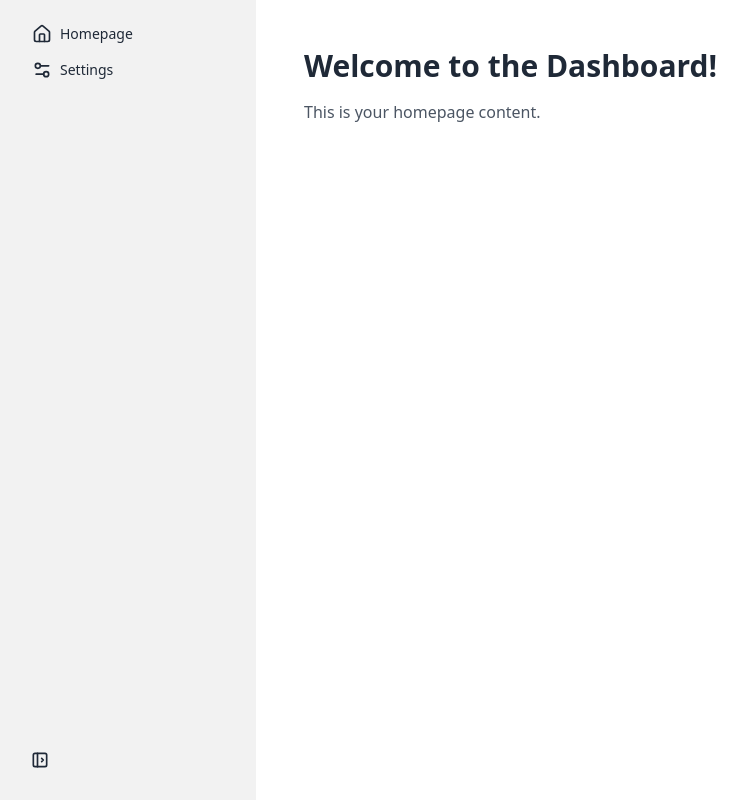
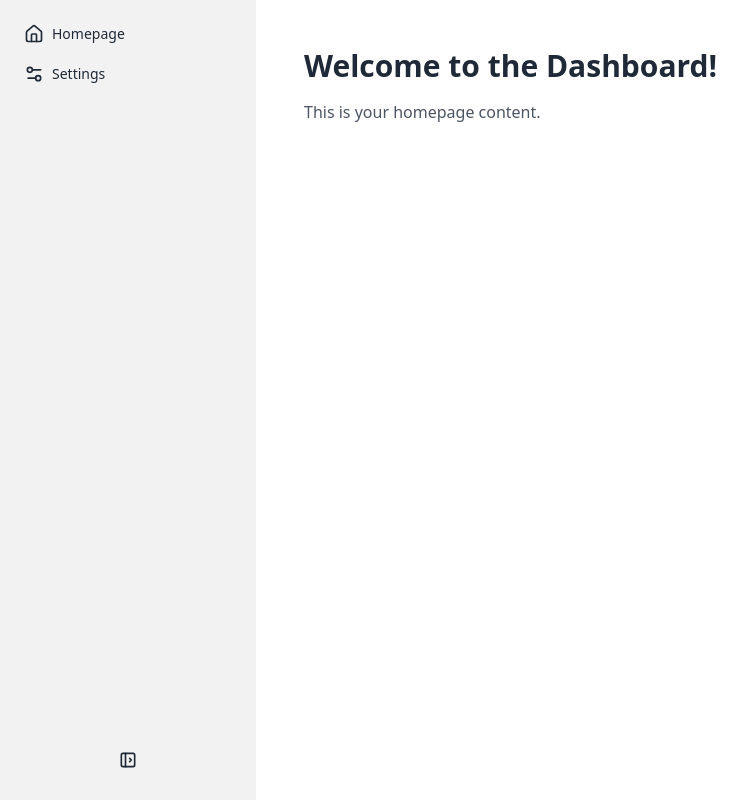
Before and after one commit to WWH16/tumor-classification-web-ver, a Django app: page /app in a window 1280 px wide. Shown: the whole page, without its empty margins (0-754 px from the left). Run offline with Django 5.2, Linux system fonts and the light colour scheme; some libraries are stand-ins or nearby versions.

Commit message:
updated sidebar for base

```diff
--- a/mainapp/templates/dashboard_base.html
+++ b/mainapp/templates/dashboard_base.html
@@ -8,13 +8,35 @@
   <!-- Tailwind + DaisyUI CDN -->
   <link href="https://cdn.jsdelivr.net/npm/daisyui@4.12.10/dist/full.min.css" rel="stylesheet" type="text/css" />
   <script src="https://cdn.tailwindcss.com"></script>
+  <style>
+    /* Smooth transition for width and text */
+    .sidebar {
+      transition: width 0.3s ease;
+      overflow: hidden;
+    }
+    .sidebar ul li a {
+      transition: all 0.3s ease;
+    }
+    /* Center icons when collapsed */
+    .sidebar.collapsed ul li a {
+      justify-content: center;
+    }
+    .sidebar.collapsed ul li a .sidebar-text {
+      display: none;
+    }
+    /* Ensure drawer toggle button stays at bottom */
+    .drawer-side .toggle-container {
+      margin-top: auto;
+      padding: 1rem;
+    }
+  </style>
 
   {% block extra_head %}{% endblock %}
 </head>
 <body class="min-h-screen bg-base-100">
 
   <!-- Drawer Layout -->
-    <div class="drawer lg:drawer-open">
+  <div class="drawer drawer-mobile lg:drawer-open">
     <input id="sidebar-toggle" type="checkbox" class="drawer-toggle" />
 
     <!-- Page Content -->
@@ -26,14 +48,12 @@
 
     <!-- Sidebar -->
     <div class="drawer-side">
-    <label for="sidebar-toggle" aria-label="close sidebar" class="drawer-overlay"></label>
-    <div class="bg-base-200 min-h-full flex flex-col justify-between transition-all duration-300"
-         style="width: var(--sidebar-width, 16rem);">
-
+      <label for="sidebar-toggle" class="drawer-overlay"></label>
+      <div id="sidebar" class="sidebar bg-base-200 min-h-full flex flex-col" style="width:16rem;">
         <!-- Sidebar Menu -->
-      <ul id="sidebar-menu" class="menu p-4 grow">
+        <ul id="sidebar-menu" class="menu p-4 grow flex flex-col gap-1">
           <li>
-          <a href="#" class="flex items-center gap-2">
+            <a href="#" class="flex items-center gap-2 p-2 hover:bg-base-300 rounded">
               <svg xmlns="http://www.w3.org/2000/svg" viewBox="0 0 24 24"
                    fill="none" stroke="currentColor" stroke-width="2"
                    stroke-linecap="round" stroke-linejoin="round"
@@ -44,10 +64,8 @@
               <span class="sidebar-text">Homepage</span>
             </a>
           </li>
-
-          <!-- Settings -->
           <li>
-          <a href="#" class="flex items-center gap-2">
+            <a href="#" class="flex items-center gap-2 p-2 hover:bg-base-300 rounded">
               <svg xmlns="http://www.w3.org/2000/svg" viewBox="0 0 24 24"
                    fill="none" stroke="currentColor" stroke-width="2"
                    stroke-linecap="round" stroke-linejoin="round"
@@ -63,8 +81,8 @@
         </ul>
 
         <!-- Drawer Toggle Button -->
-          <div class="p-4">
-            <button id="toggle-btn" class="btn btn-ghost btn-circle">
+        <div class="toggle-container">
+          <button id="toggle-btn" class="btn btn-ghost btn-circle w-full flex justify-center">
             <svg xmlns="http://www.w3.org/2000/svg" class="w-5 h-5" fill="none"
                  stroke="currentColor" stroke-width="2" stroke-linecap="round"
                  stroke-linejoin="round" viewBox="0 0 24 24">
@@ -81,22 +99,16 @@
   {% block extra_scripts %}{% endblock %}
   <script>
     const toggleBtn = document.getElementById('toggle-btn');
-const sidebar = document.querySelector('.drawer-side > div');
-const sidebarText = document.querySelectorAll('.sidebar-text');
-
-let collapsed = false;
+    const sidebar = document.getElementById('sidebar');
 
     toggleBtn.addEventListener('click', () => {
-  collapsed = !collapsed;
-  if (collapsed) {
-    sidebar.style.setProperty('--sidebar-width', '4rem');
-    sidebarText.forEach(span => span.style.display = 'none');
+      sidebar.classList.toggle('collapsed');
+      if (sidebar.classList.contains('collapsed')) {
+        sidebar.style.width = '4rem';
       } else {
-    sidebar.style.setProperty('--sidebar-width', '16rem');
-    sidebarText.forEach(span => span.style.display = 'inline');
+        sidebar.style.width = '16rem';
       }
     });
   </script>
-
 </body>
 </html>
```
Lines whose indentation alone changed are shown as unchanged.
